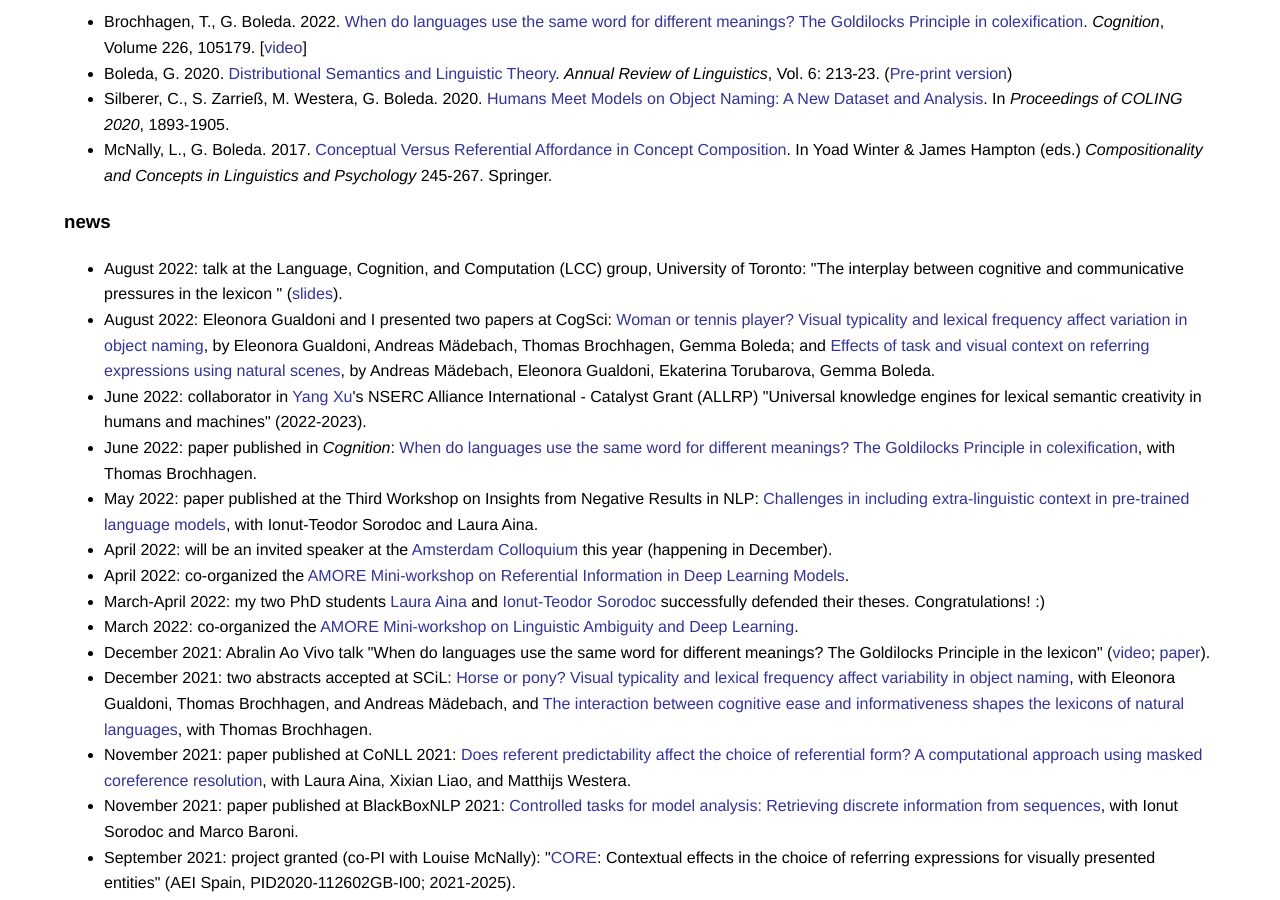
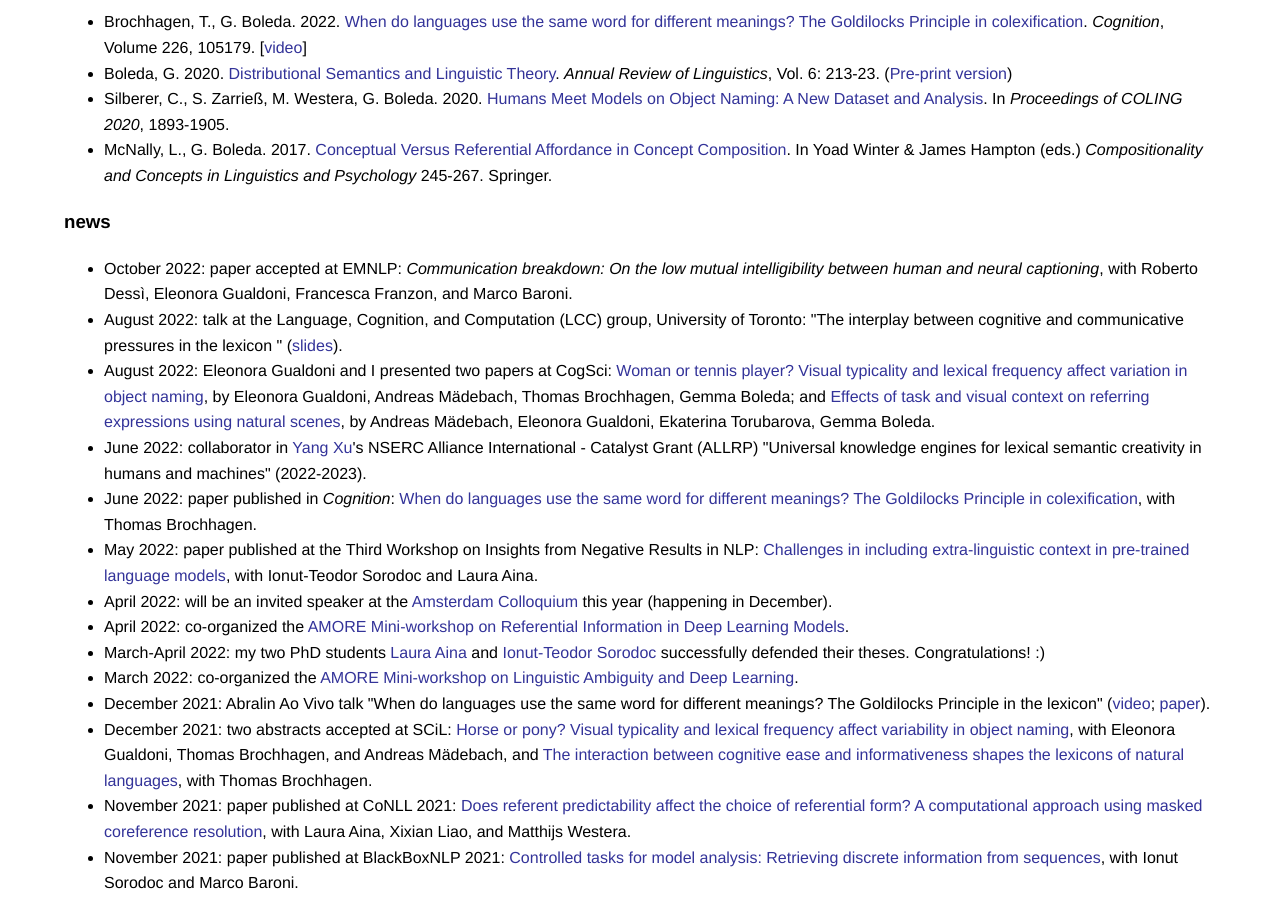
Before and after one commit to gboleda/gboleda.github.io, a Jekyll site: the page built from index.html, in a window 1280 px wide and 900 px high, scrolled down 454 px. Built offline with Jekyll 4.4.1, drawn with Linux system fonts in a browser that asks for light colours.

Commit message:
emnlp accepted

```diff
--- a/index.html
+++ b/index.html
@@ -39,6 +39,7 @@ and the co-head of the <a href="https://www.upf.edu/web/colt/">Computational Lin
 
 <h3>news</h3>
 <ul>
+  <li>October 2022: paper accepted at EMNLP: <i>Communication breakdown: On the low mutual intelligibility between human and neural captioning</i>, with Roberto Dessì, Eleonora Gualdoni, Francesca Franzon, and Marco Baroni.</li>
   <li>August 2022: talk at the Language, Cognition, and Computation (LCC) group, University of Toronto: "The interplay between cognitive and communicative pressures in the lexicon
     " (<a href="slides/20220803-gboleda-toronto.pdf">slides</a>).</li>
   <li>August 2022: Eleonora Gualdoni and I presented two papers at CogSci: <a href="pubs/gualdoni-et-al-cogsci-2022.pdf">Woman or tennis player? Visual typicality and lexical frequency affect variation in object naming</a>, by Eleonora Gualdoni, Andreas Mädebach, Thomas Brochhagen, Gemma Boleda; and <a href="pubs/maedebach-et-al-cogsci-2022.pdf">Effects of task and visual context on referring expressions using natural scenes</a>, by Andreas Mädebach, Eleonora Gualdoni, Ekaterina Torubarova, Gemma Boleda.</li>
```
